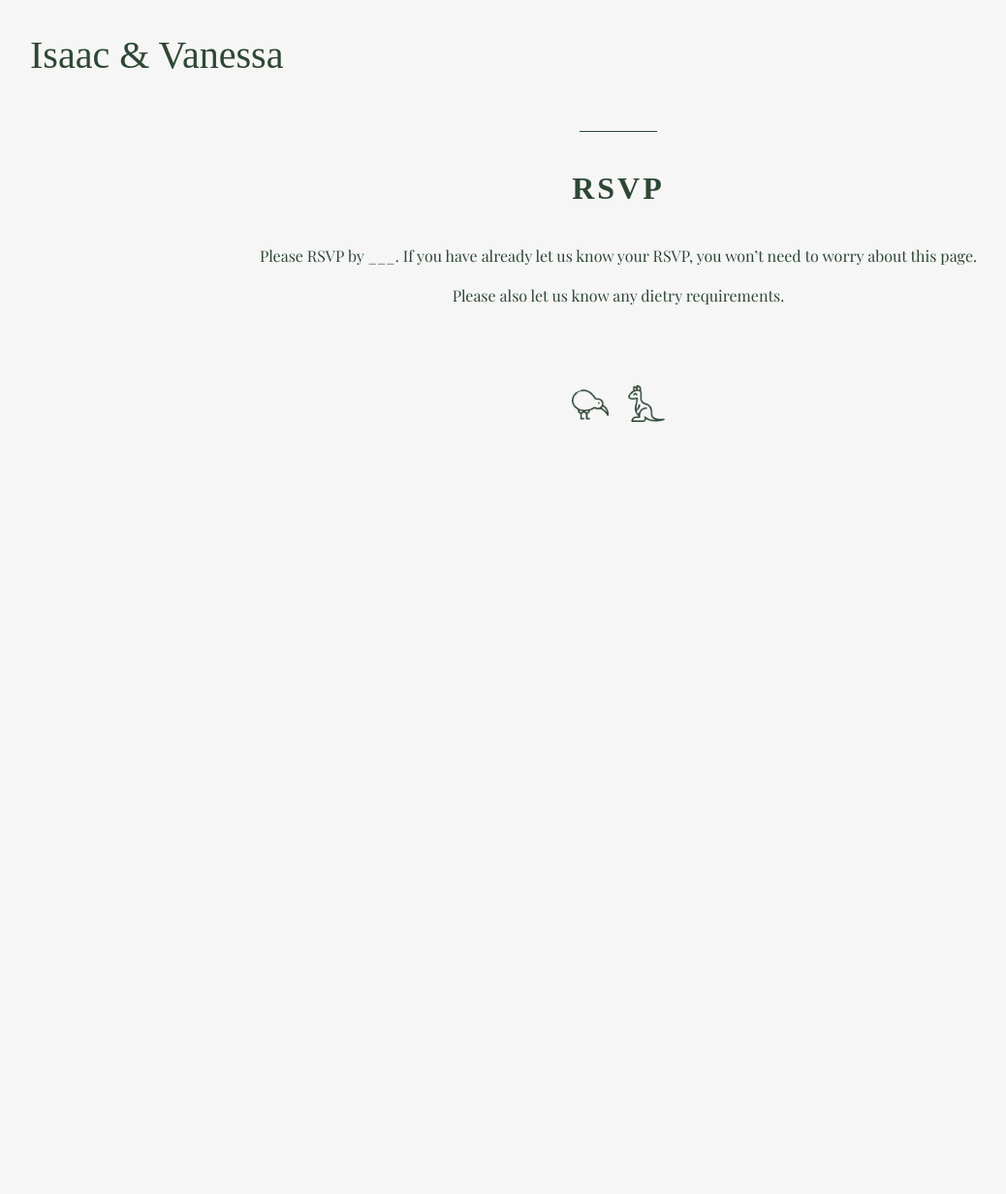
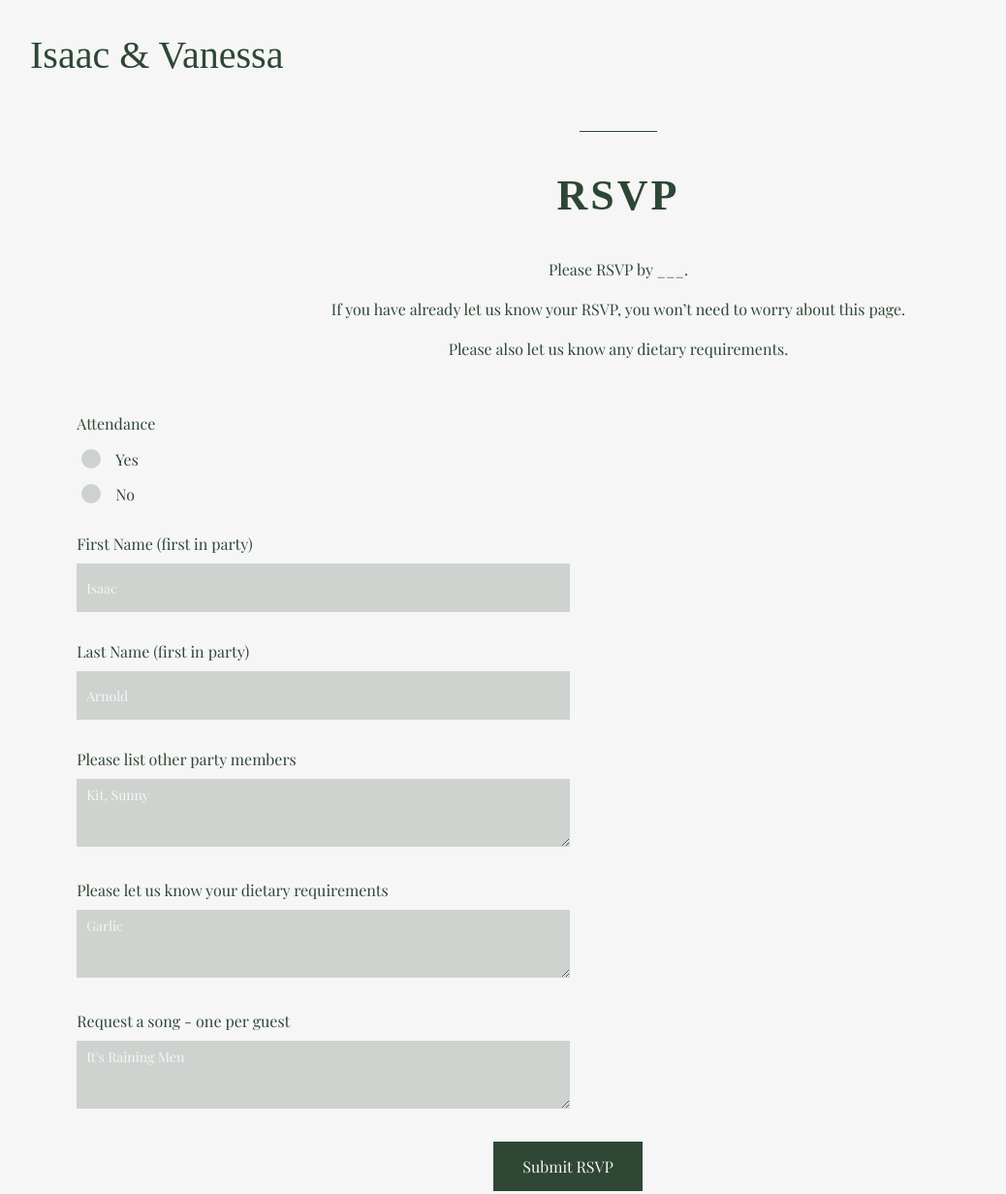
Before and after one commit to IsaacArnold/wedding-website, a Gatsby site: page /rsvp in a window 1280 px wide. Shown: the top 1231 px of the page at 97% size, without its empty margins (2-1040 px from the left). Before the commit the page ends 816 px from the top, so only its background shows below. Built offline with nearby package versions, Linux system fonts and the light colour scheme; Gatsby itself is replaced by a stand-in of ours; a web font is replaced by a local one.

Commit message:
Adding form to RSVP page

```diff
--- a/src/pages/rsvp.js
+++ b/src/pages/rsvp.js
@@ -32,6 +32,76 @@ const ContentContainer = styled.div`
   }
 `;
 
+const FormDiv = styled.div`
+  display: flex;
+  flex-direction: column;
+  align-items: flex-start;
+  text-align: left;
+  width: 90%;
+  padding-left: 10px;
+  .form-section {
+    margin-bottom: 30px;
+  }
+  .radioDiv {
+    display: flex;
+    margin-bottom: 15px;
+    margin-left: 5px;
+    input[type="radio"] {
+      width: 20px;
+      height: 20px;
+      border-radius: 50%;
+      -webkit-appearance: none;
+      appearance: none;
+      background-color: rgba(46, 71, 53, 20%);
+      margin: 0;
+      margin-right: 15px;
+      display: grid;
+      place-content: center;
+      &::before {
+        content: "";
+        width: 18px;
+        height: 18px;
+        margin-right: 10px;
+        border-radius: 50%;
+        transform: scale(0);
+        transition: 120ms transform ease-in-out;
+        box-shadow: inset 1.2em 1.2em var(--weddingGreen);
+      }
+      &:checked::before {
+        transform: scale(1);
+      }
+    }
+  }
+  .submitBtn {
+    background-color: var(--weddingGreen);
+    color: var(--offWhite);
+    border: none;
+    padding: 15px 30px;
+    align-self: center;
+    font-size: 16px;
+  }
+  input,
+  textarea {
+    background-color: rgba(46, 71, 53, 20%);
+    border: none;
+    border-radius: 0px;
+    width: 100%;
+    height: 50px;
+    margin-top: 10px;
+    padding-left: 10px;
+    &::placeholder {
+      color: var(--offWhite);
+      font-size: 14px;
+    }
+  }
+  textarea {
+    height: 70px;
+    &::placeholder {
+      padding-top: 5px;
+    }
+  }
+`;
+
 const KiwiKanga = styled.div`
   margin: 2.5rem 0;
 `;
@@ -45,12 +115,102 @@ const RSVP = () => (
           <h1>RSVP</h1>
         </div>
         <div className="body">
+          <p>Please RSVP by ___.</p>
           <p>
-            Please RSVP by ___. If you have already let us know your RSVP, you
-            won’t need to worry about this page.
+            If you have already let us know your RSVP, you won’t need to worry
+            about this page.
           </p>
-          <p>Please also let us know any dietry requirements.</p>
+          <p>Please also let us know any dietary requirements.</p>
         </div>
+        <FormDiv>
+          <form
+            name="Contact Form"
+            method="POST"
+            netlify-honeypot="bot-field"
+            data-netlify="true"
+          >
+            <input type="hidden" name="form-name" value="Contact Form" />
+            <div className="form-section">
+              <p>Attendance</p>
+              <div className="radioDiv">
+                <input
+                  type="radio"
+                  name="attendance"
+                  id="attendanceYes"
+                  value="yes"
+                  required={true}
+                />
+                <label htmlFor="attendanceYes">Yes</label>
+              </div>
+              <div className="radioDiv">
+                <input
+                  type="radio"
+                  name="attendance"
+                  id="attendanceNo"
+                  value="yes"
+                  required={true}
+                />
+                <label htmlFor="attendanceNo">No</label>
+              </div>
+            </div>
+            <div className="form-section">
+              <label htmlFor="fullName">First Name (first in party)</label>
+              <input
+                type="text"
+                name="fullName"
+                id="fullName"
+                placeholder="Isaac"
+                required={true}
+              />
+            </div>
+            <div className="form-section">
+              <label htmlFor="lastName">Last Name (first in party)</label>
+              <input
+                type="text"
+                name="lastName"
+                id="lastName"
+                placeholder="Arnold"
+                required={true}
+              />
+            </div>
+            <div className="form-section">
+              <label htmlFor="partyMembers">
+                Please list other party members
+              </label>
+              <textarea
+                name="partyMembers"
+                id="partyMembers"
+                placeholder="Kit, Sunny"
+                required={true}
+              />
+            </div>
+            <div className="form-section">
+              <label htmlFor="dietary">
+                Please let us know your dietary requirements
+              </label>
+              <textarea
+                name="dietary"
+                id="dietary"
+                placeholder="Garlic"
+                required={true}
+              />
+            </div>
+            <div className="form-section">
+              <label htmlFor="songRequest">
+                Request a song - one per guest
+              </label>
+              <textarea
+                name="songRequest"
+                id="songRequest"
+                placeholder="It's Raining Men"
+                required={true}
+              />
+            </div>
+          </form>
+          <button type="submit" className="submitBtn">
+            Submit RSVP
+          </button>
+        </FormDiv>
       </ContentContainer>
       <KiwiKanga>
         <KiwiKangaroo />
--- a/src/styles/Typography.js
+++ b/src/styles/Typography.js
@@ -16,6 +16,10 @@ const Typography = createGlobalStyle`
         font-family: "Beau Rivage", cursive;
     }
 
+    h1 {
+      font-size: 2.75rem;
+    }
+
 `;
 
 export default Typography;
```
